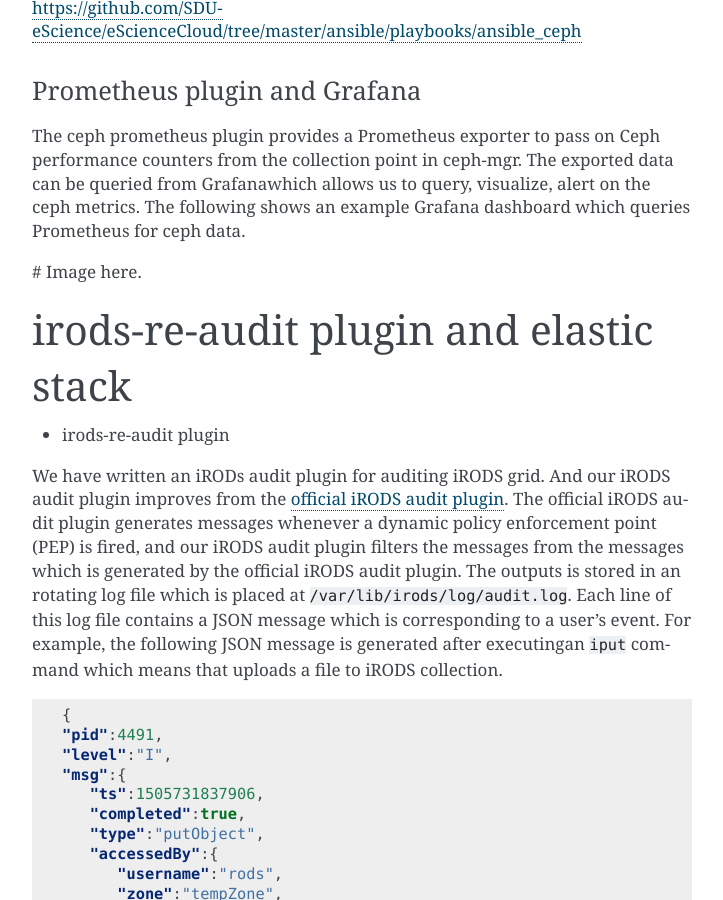
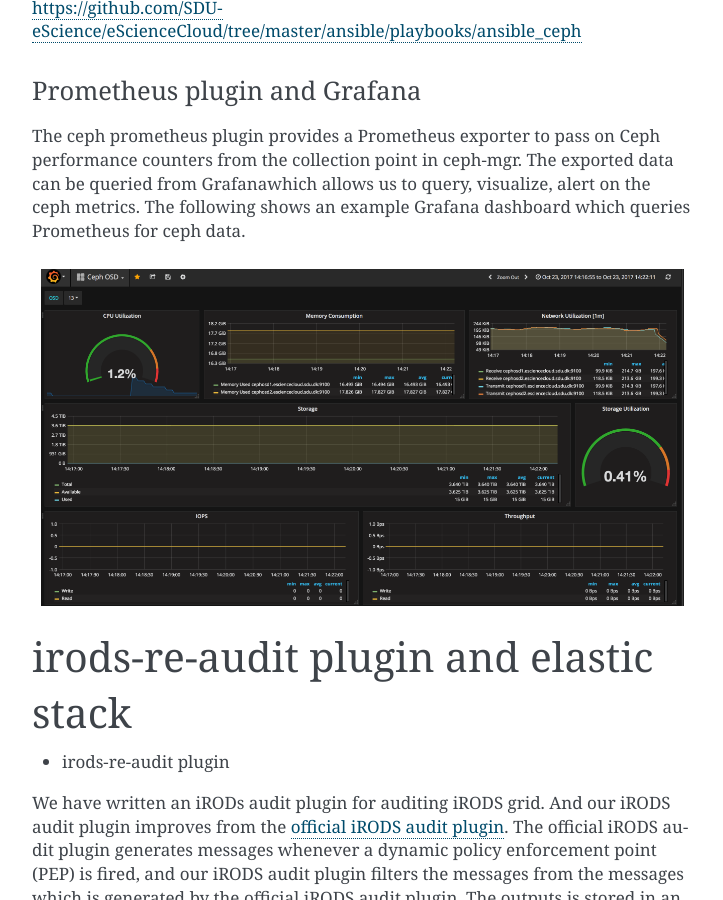
Before and after one commit to SDU-eScience/Documentation, a Sphinx documentation site: the page built from docs/source/index.rst, in a window 1280 px wide and 900 px high, scrolled down 5849 px. Shown: the whole window, without its empty margins (388-1111 px from the left). Built offline with Sphinx 7.4.7, drawn with Linux system fonts in a browser that asks for light colours.

Commit message:
adding an image for ceph grafana section

```diff
--- a/docs/source/index.rst
+++ b/docs/source/index.rst
@@ -276,7 +276,8 @@
 The ceph prometheus plugin provides a Prometheus exporter to pass on Ceph performance counters from the collection point in ceph-mgr. The exported data can be queried from Grafanawhich allows us to query, visualize, alert on the ceph metrics. The following shows an example Grafana dashboard which queries Prometheus for ceph data.
 
 
-# Image here.
+.. figure::  images/grafana.png
+   :align:   center
 
 
 irods-re-audit plugin and elastic stack
```
Also changed, not shown: docs/source/images/grafana.png (added).
